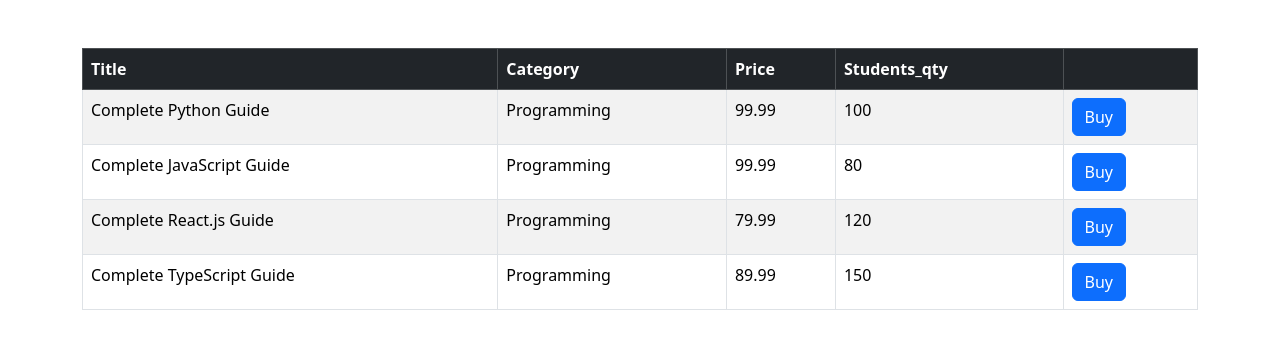
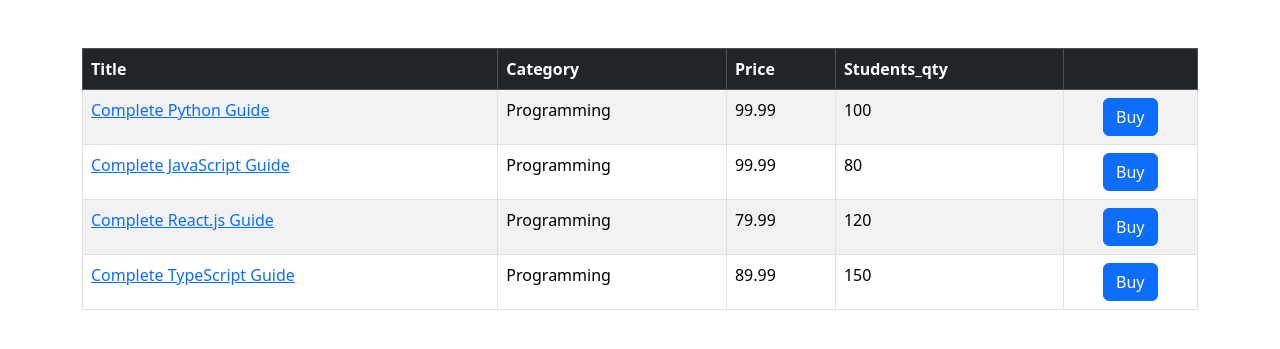
Before and after one commit to DmitriyRiabko/back...END, a Django app: template shop/templates/courses.html in a window 1280 px wide. Shown: the part 56-405 px from the top of the page. Run offline with Django 4.2, Linux system fonts and the light colour scheme; the template is opened without the code that fills it: values that come from a table or form of the project are taken from there, others are empty; data comes from the database, SQL or seed files in the repository; parts of the project's set-up code (start-up, migrations or seed data) failed here and were passed over.

Commit message:
added links to course page

```diff
--- a/shop/templates/courses.html
+++ b/shop/templates/courses.html
@@ -17,11 +17,11 @@
         {% for course in courses %}
         <tr>
 
-            <td>{{course.title}}</td>
+            <td><a href={{course.id}}>{{course.title}}</a></td>
             <td>{{course.category}}</td>
             <td>{{course.price}}</td>
             <td>{{course.students_qty}}</td>
-            <td><Button class="btn btn-primary">Buy</Button></td>
+            <td><button style="display: block; margin: 0 auto;" class="btn btn-primary">Buy</button></td>
         </tr>
         {% endfor %}
     </tbody>
```
